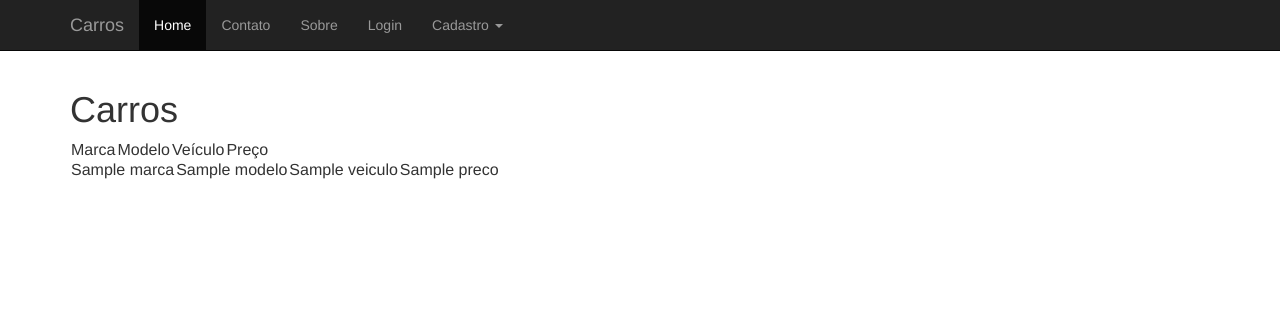
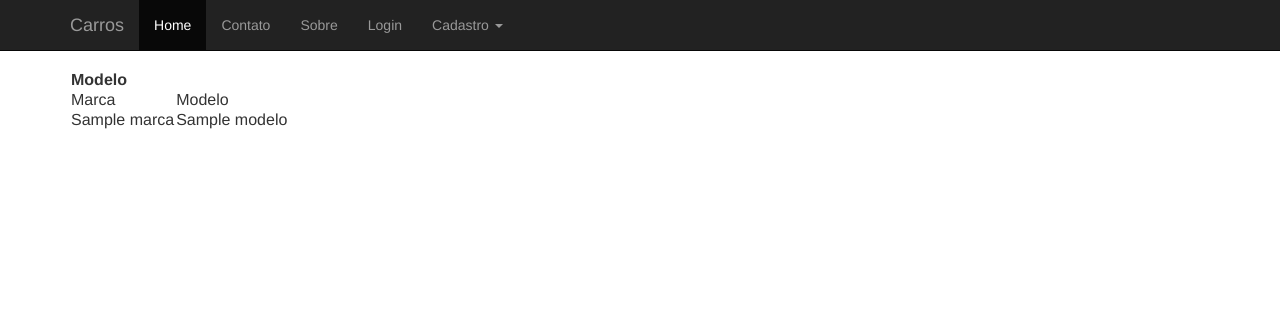
Before and after one commit to rg3915/django, a Django app: template carros_projeto/templates/carros/item_modelo.html in a window 1280 px wide. Shown: the top 311 px of the page. Run offline with Django 3.2, Linux system fonts and the light colour scheme; the template is opened without the code that fills it: most values are stand-ins (such as "Sample title", 1, 10 or a date in 2020); parts of the project's set-up code (start-up, migrations or seed data) failed here and were passed over; some libraries are stand-ins or nearby versions.

Commit message:
item modelo

```diff
--- a/carros_projeto/templates/carros/item_modelo.html
+++ b/carros_projeto/templates/carros/item_modelo.html
@@ -2,23 +2,23 @@
 
 {% block content %}
 
-<h1>Carros</h1>
-	<table>
+<table>
+	<thead>
+		<th>
+			<div><span>Modelo</span></div>
+			<div></div>
+		</th>
 		<tr>
 			<td>Marca</td>
 			<td>Modelo</td>
-			<td>Veículo</td>
-			<td>Preço</td>
 		</tr>
-	</table>
-
-	<table>
+	</thead>
+	<tbody>
 		<tr>
-			<td>{{ item.marca }}</td>
-			<td>{{ item.modelo }}</td>
-			<td>{{ item.veiculo }}</td>
-			<td>{{ item.preco }}</td>
+			<td>{{ item_modelo.marca }}</td>
+			<td>{{ item_modelo.modelo }}</td>
 		</tr>
-	</table>
+	</tbody>
+</table>
 
 {% endblock %}
```
